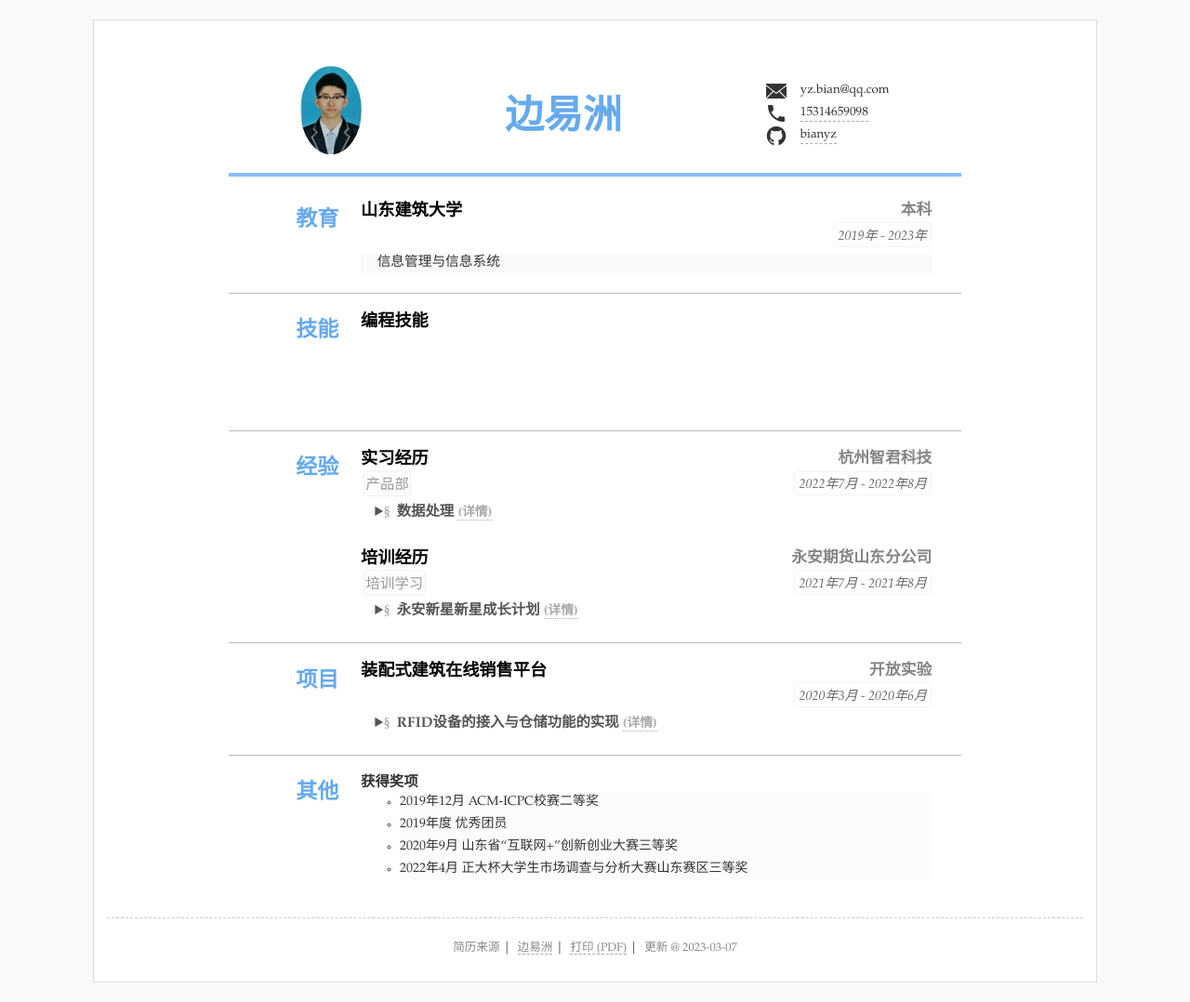
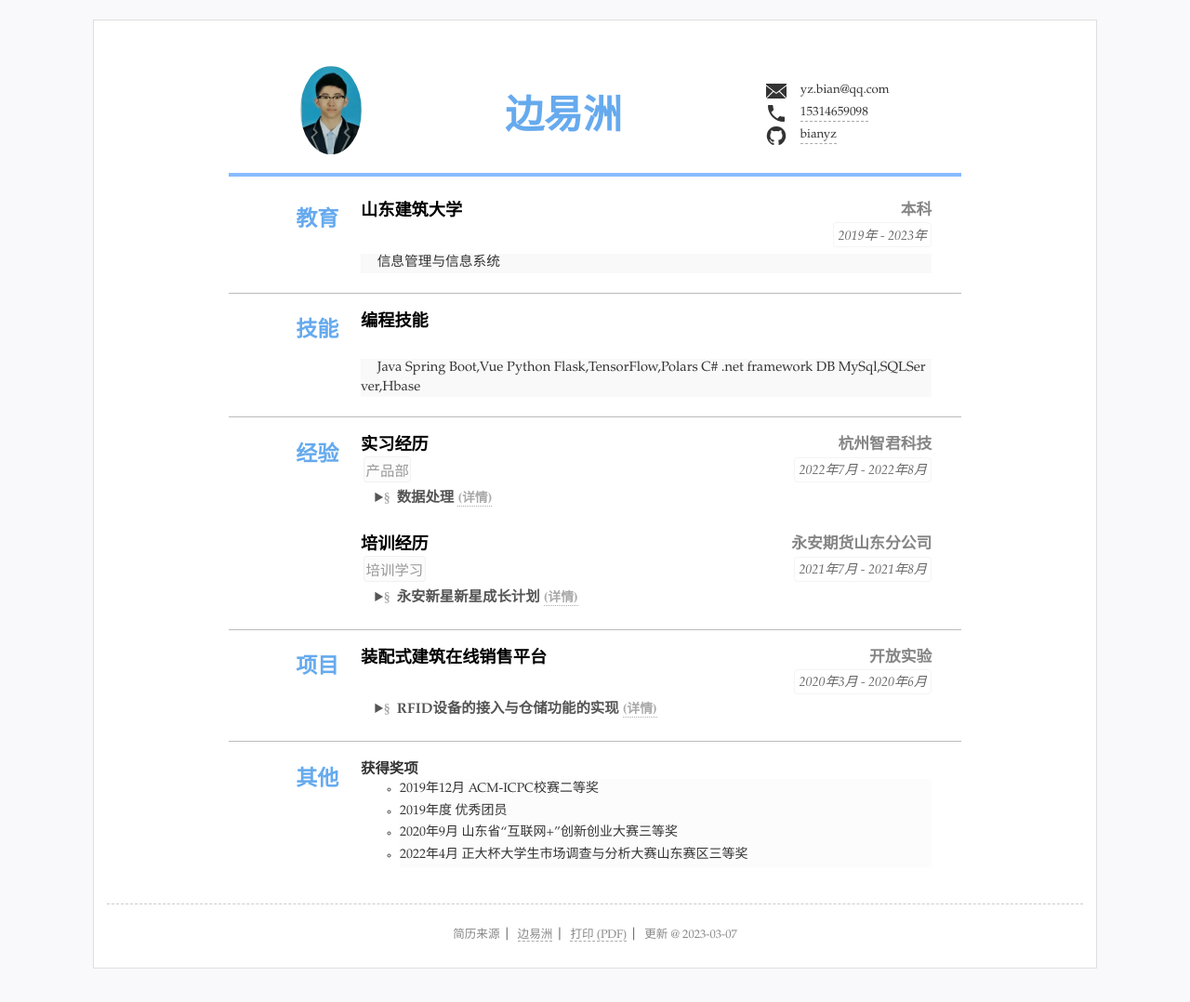
Before and after one commit to bianyz/CV, a Jekyll site: the page built from index.html, in a window 1280 px wide. Shown: the whole page at 93% size. Built offline with Jekyll 4.4.1, drawn with Linux system fonts in a browser that asks for light colours; part of the change alters nothing that is shown.

Commit message:
Update resume.yml

```diff
--- a/_data/resume.yml
+++ b/_data/resume.yml
@@ -36,10 +36,7 @@ main: #简历主要内容，
   name: 技能
   content:
   - title: 编程技能
-  - Java    Spring Boot,Vue
-  - Python  Flask,TensorFlow,Polars
-  - C#      .net framework
-  - DB      MySql,SQLServer,Hbase
+  - detail: "Java      Spring Boot,Vue\nPython    Flask,TensorFlow,Polars\nC#        .net framework\nDB        MySql,SQLServer,Hbase"
 
 - type: experience
   name: 经验
```
